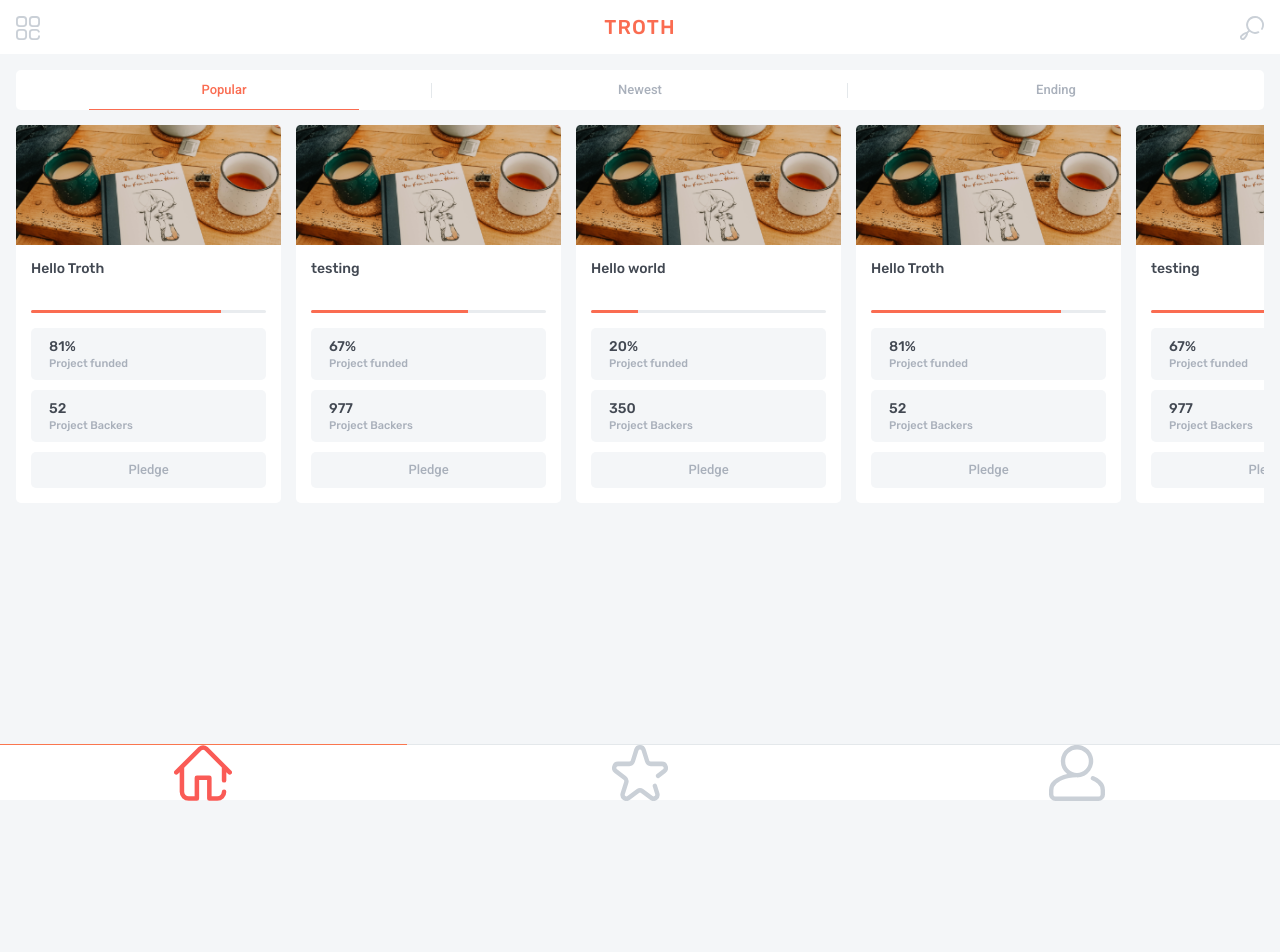
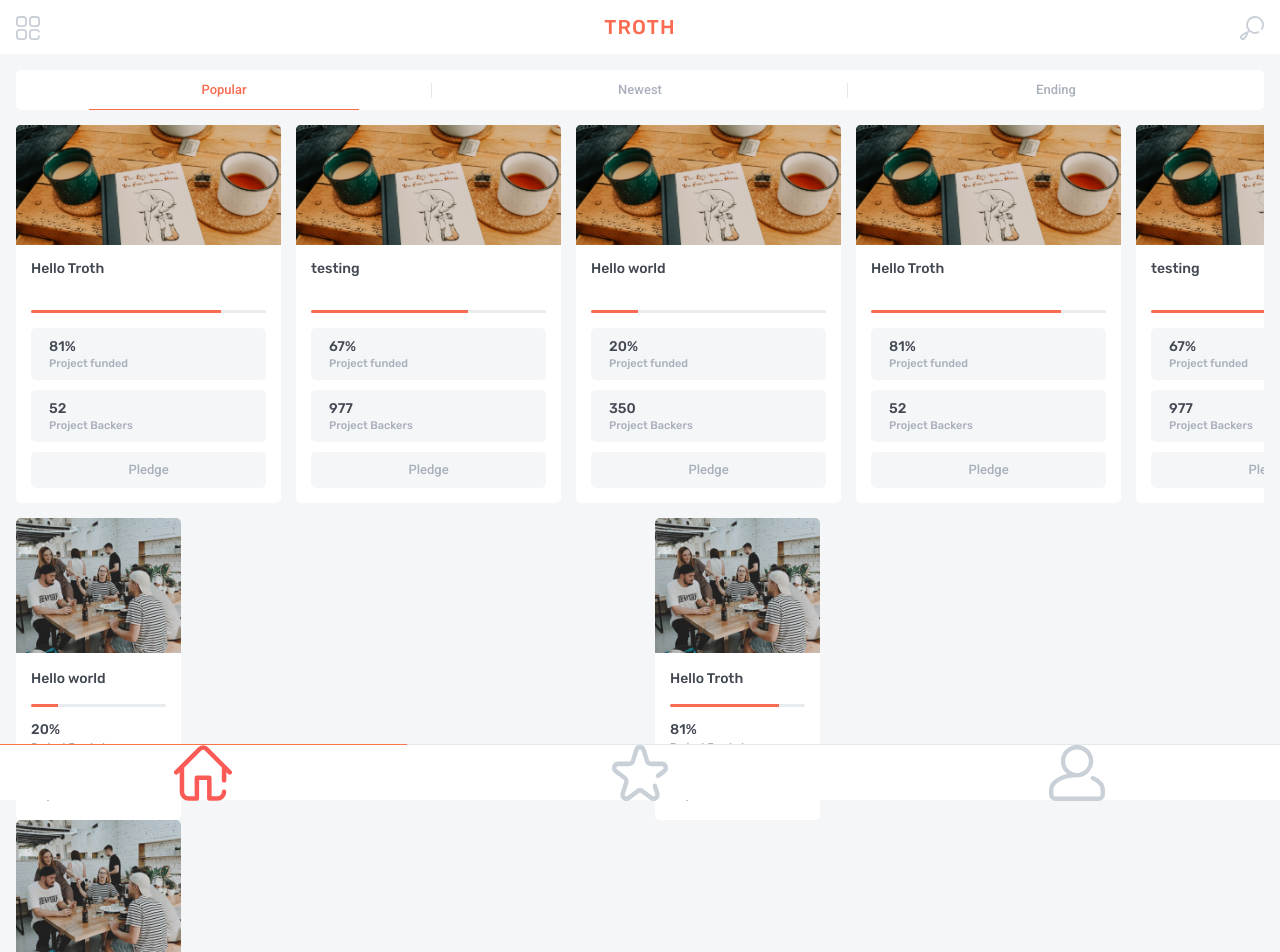
Before and after one commit to troth-llc/troth.mn, a React (Create React App) app in the folder client/: page / in a window 1280 px wide. Shown: the top 952 px of the page. Built offline with nearby package versions, Linux system fonts and the light colour scheme.

Commit message:
fix grid system on home

```diff
--- a/client/src/components/Header/index.js
+++ b/client/src/components/Header/index.js
@@ -1,5 +1,6 @@
 import React from "react";
 import { Navbar } from "reactstrap";
+import { Link } from "react-router-dom";
 import "./style.scss";
 const Header = () => {
   return (
@@ -8,7 +9,9 @@ const Header = () => {
         <button className="nav-action" id="drawer-button">
           <img src={require("assets/image/menu.svg")} alt="menu"></img>
         </button>
-        <h5 className="brand-name m-0">TROTH</h5>
+        <Link to="/" className="brand-link">
+          <h5 className="brand-name m-0">TROTH</h5>
+        </Link>
         <button className="nav-action">
           <img src={require("assets/image/search.svg")} alt="menu"></img>
         </button>
--- a/client/src/components/Header/style.scss
+++ b/client/src/components/Header/style.scss
@@ -27,3 +27,10 @@
     }
   }
 }
+.brand-link {
+  &:hover,
+  &:focus {
+    outline: none;
+    text-decoration: none;
+  }
+}
--- /dev/null
+++ b/client/src/components/ProjectItem/index.js
@@ -0,0 +1,31 @@
+import React from "react";
+import { Progress } from "reactstrap";
+import { Link } from "react-router-dom";
+import "./style.scss";
+const ProjectItem = (props) => {
+  return (
+    <div className="project-item">
+      <Link to="/">
+        <div className="project-header">
+          <img src={props.src} alt="img" />
+        </div>
+        <div className="project-detail">
+          <div className="project-title">{props.title}</div>
+          <div className="project-progress">
+            <Progress value={props.progress} />
+          </div>
+          <div className="status-info">
+            <div className="count">{props.progress}%</div>
+            <div className="text">Project Funded</div>
+          </div>
+          <hr className="project-divider" />
+          <div className="status-info">
+            <div className="count">{props.funded}</div>
+            <div className="text">Project Backer</div>
+          </div>
+        </div>
+      </Link>
+    </div>
+  );
+};
+export default ProjectItem;
--- /dev/null
+++ b/client/src/components/ProjectItem/style.scss
@@ -0,0 +1,45 @@
+.project-item {
+  max-width: 165px;
+  transition: box-shadow 0.1s;
+  &:hover {
+    a {
+      text-decoration: none;
+    }
+    border-radius: 8px;
+    backdrop-filter: blur(30px);
+    box-shadow: 0 30px 70px 0 rgba(0, 0, 0, 0.1);
+    background-color: #ffffff;
+  }
+  .project-header img {
+    min-height: 135px;
+    max-height: 135px;
+    width: 100%;
+  }
+  .project-detail {
+    padding: 15px;
+    border-radius: 0 0 5px 5px;
+    background-color: #ffffff;
+    font-family: Rubik;
+    .project-title {
+      font-size: 14px;
+      text-align: left;
+      color: #424852;
+    }
+  }
+  .status-info {
+    .count {
+      font-size: 14px;
+      line-height: 1.21;
+      color: #424852;
+    }
+    .text {
+      font-size: 10px;
+      line-height: 1.7;
+      color: #a9b0bb;
+    }
+  }
+  .project-divider {
+    margin: 7px 0;
+    width: 20px;
+  }
+}
--- a/client/src/components/SliderItem/style.scss
+++ b/client/src/components/SliderItem/style.scss
@@ -19,16 +19,6 @@
       letter-spacing: normal;
       text-align: left;
       color: #424852;
-    }
-    .project-progress {
-      margin: 15px 0;
-    }
-    .progress {
-      border-radius: 5px;
-      height: 3px;
-    }
-    .progress-bar {
-      background-color: #fa6c51;
     }
   }
   .status-container {
@@ -62,3 +52,13 @@
     }
   }
 }
+.project-progress {
+  margin: 15px 0;
+}
+.progress {
+  border-radius: 5px;
+  height: 3px;
+}
+.progress-bar {
+  background-color: #fa6c51;
+}
--- a/client/src/components/index.js
+++ b/client/src/components/index.js
@@ -2,4 +2,5 @@ import Header from "./Header";
 import BottomNav from "./bottomNav";
 import Scrollable from "./scrollable";
 import SliderItem from "./SliderItem";
-export { Header, BottomNav, Scrollable, SliderItem };
+import ProjectItem from "./ProjectItem";
+export { Header, BottomNav, Scrollable, SliderItem, ProjectItem };
--- a/client/src/container/home/index.js
+++ b/client/src/container/home/index.js
@@ -1,24 +1,59 @@
 import React from "react";
 import { NavLink } from "react-router-dom";
 import { Row, Col } from "reactstrap";
-import { Scrollable } from "components";
+import { Scrollable, ProjectItem } from "components";
 import "./style.scss";
 const Home = () => {
+  const projects = [
+    {
+      title: "Hello world",
+      src: require("assets/image/project/mini.png"),
+      progress: 20,
+      funded: 350,
+    },
+    {
+      title: "Hello Troth",
+      src: require("assets/image/project/mini.png"),
+      progress: 81,
+      funded: 52,
+    },
+    {
+      title: "testing",
+      src: require("assets/image/project/mini.png"),
+      progress: 67,
+      funded: 977,
+    },
+  ];
   return (
     <>
       <div className="home-nav">
         <Row className="m-0">
           <Col>
-            <NavLink to="/">Popular</NavLink>
+            <NavLink to="/" className="home-link">
+              Popular
+            </NavLink>
           </Col>
           <Col className="divider-nav">
-            <NavLink to="/newest">Newest</NavLink>
+            <NavLink to="/newest" className="home-link">
+              Newest
+            </NavLink>
           </Col>
           <Col>
-            <NavLink to="/ending">Ending</NavLink>
+            <NavLink to="/ending" className="home-link">
+              Ending
+            </NavLink>
           </Col>
         </Row>
         <Scrollable />
+        <div className="project-container">
+          <Row>
+            {projects.map((project, index) => (
+              <Col md={6} key={index}>
+                <ProjectItem {...project} />
+              </Col>
+            ))}
+          </Row>
+        </div>
       </div>
     </>
   );
--- a/client/src/container/home/style.scss
+++ b/client/src/container/home/style.scss
@@ -16,7 +16,8 @@
     }
   }
 
-  a {
+  a.home-link,
+  a.action-button {
     font-family: Roboto;
     font-size: 13px;
     font-weight: 500;
@@ -52,6 +53,7 @@
     }
   }
 }
-.home-slider {
+.home-slider,
+.project-container {
   margin-top: 15px;
 }
```
Also changed, not shown: client/src/assets/image/project/mini.png (added).
